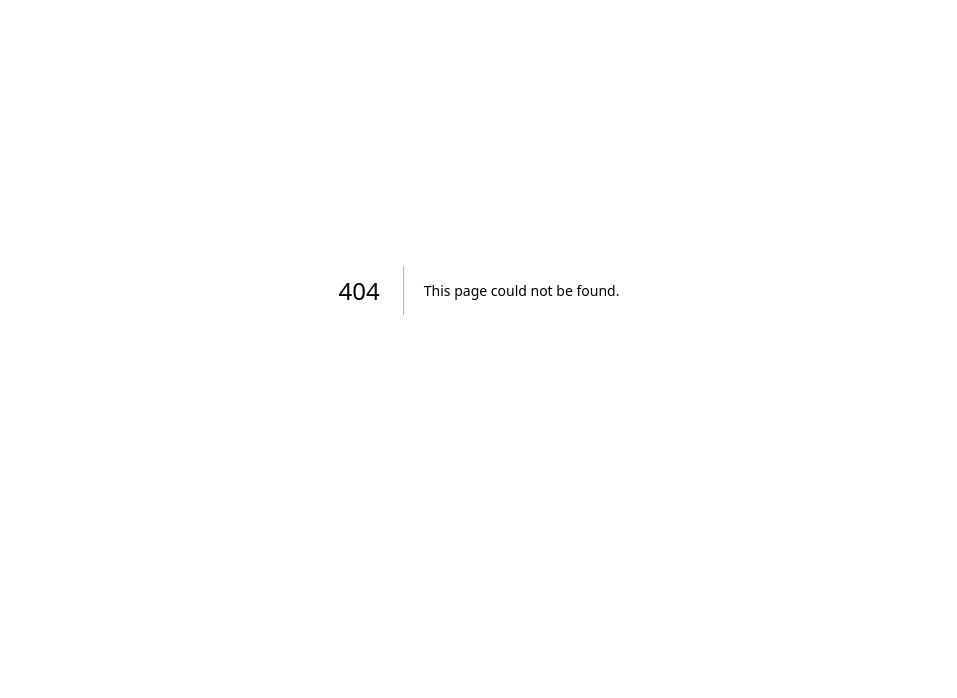
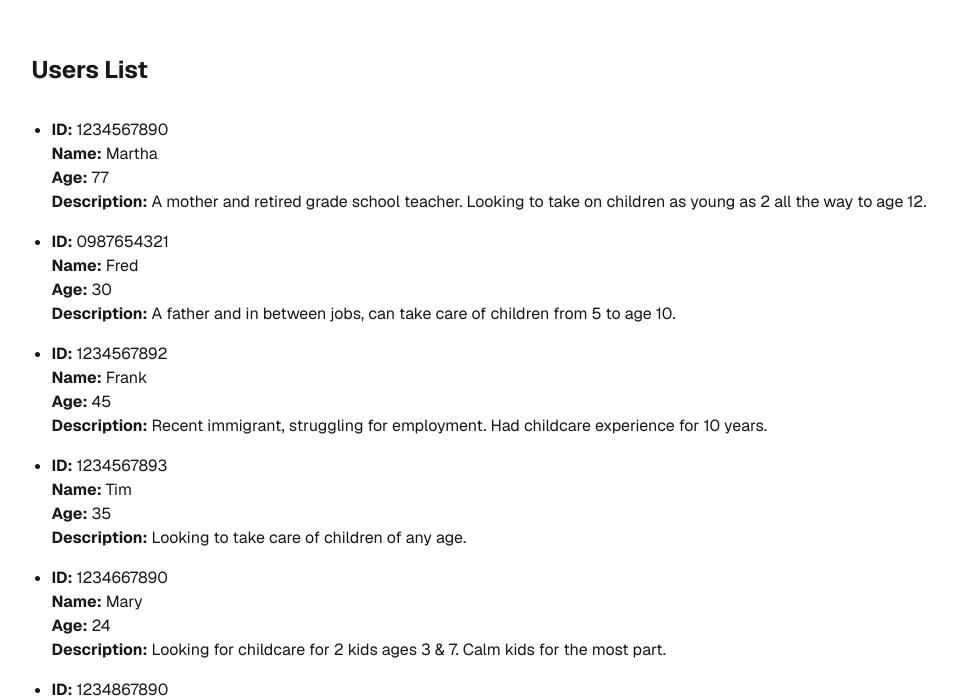
Before and after one commit to MuratAlkan06/HackDavis, a Next.js app: page /users in a window 1280 px wide. Before the commit this address had no page. Shown: the part 110-808 px from the top of the page, without its empty margins (161-1118 px from the left). Built offline with nearby package versions, Linux system fonts and the light colour scheme.

Commit message:
Combined Jake's database with search page code

```diff
--- /dev/null
+++ b/app/Caretaker/SearchPage/SearchPage.js
@@ -0,0 +1,80 @@
+import React from 'react';
+import { MapContainer, TileLayer, Marker, Popup } from 'react-leaflet';
+import 'leaflet/dist/leaflet.css';
+
+export default function CaretakerMapPage() {
+    const caretakers = [
+        {
+          id: 1,
+          name: "John Doe",
+          location: "Central Davis",
+          lat: 38.5449,
+          lng: -121.7405,
+        },
+        {
+          id: 2,
+          name: "Jane Smith",
+          location: "El Macero",
+          lat: 38.5294,
+          lng: -121.6833,
+        },
+        {
+          id: 3,
+          name: "Alex Kim",
+          location: "Covell Park",
+          lat: 38.5662,
+          lng: -121.7616,
+        },
+      ];
+  return (
+    <div className="min-h-screen bg-[#f6d5d3] font-sans">
+      <header className="bg-[#f4a9a3] p-4 flex justify-between items-center shadow-md">
+        <div className="flex items-center space-x-3">
+          <img src="/ChildCareMap.png" alt="BridgeCare Logo" className="h-8" />
+          <h1 className="text-white text-xl font-semibold">Find A Caretaker!</h1>
+        </div>
+        <button className="bg-white text-[#f4a9a3] px-4 py-2 rounded-lg font-semibold hover:bg-gray-100">
+          Log Out ↷
+        </button>
+      </header>
+
+      <div className="bg-[#fbeae9] px-6 py-4 flex flex-col md:flex-row justify-center items-center gap-4">
+        <input
+          type="text"
+          placeholder="Search Zipcode"
+          className="px-4 py-2 rounded-lg border border-gray-300 w-full md:w-1/3"
+        />
+        <button className="bg-[#f4a9a3] text-white px-4 py-2 rounded-lg hover:bg-[#e8948c]">
+          Edit Filtering
+        </button>
+      </div>
+
+      <div className="p-6 grid grid-cols-1 md:grid-cols-3 gap-6">
+        {caretakers.map((c) => (
+          <div key={c.id} className="bg-white shadow-md rounded-xl p-4 flex flex-col items-center">
+            <div className="text-4xl mb-2">👤</div>
+            <h2 className="font-bold">{c.name}</h2>
+            <p className="text-sm text-gray-500">{c.location}</p>
+            <div className="mt-2 text-xl text-pink-400">♥</div>
+          </div>
+        ))}
+      </div>
+
+      <div className="h-[400px] px-6 pb-12">
+        <MapContainer center={[38.5449, -121.7405]} zoom={13} scrollWheelZoom={false} className="w-full h-full rounded-lg">
+          <TileLayer
+            url="https://{s}.tile.openstreetmap.org/{z}/{x}/{y}.png"
+            attribution="&copy; OpenStreetMap contributors"
+          />
+          {caretakers.map((c) => (
+            <Marker key={c.id} position={[c.lat, c.lng]}>
+              <Popup>
+                {c.name} <br /> {c.location}
+              </Popup>
+            </Marker>
+          ))}
+        </MapContainer>
+      </div>
+    </div>
+  );
+}
--- /dev/null
+++ b/app/users/page.js
@@ -0,0 +1,76 @@
+'use client';
+
+const users = [
+    {
+        ID: "1234567890",
+        name: "Martha",
+        age: 77,
+        description:
+          "A mother and retired grade school teacher.\nLooking to take on children as young as 2 all the way to age 12.",
+      },
+      {
+        ID: "0987654321",
+        name: "Fred",
+        age: 30,
+        description:
+          "A father and in between jobs, can take\ncare of children from 5 to age 10.",
+      },
+      {
+        ID: "1234567892",
+        name: "Frank",
+        age: 45,
+        description:
+          "Recent immigrant, struggling for employment.\nHad childcare experience for 10 years.",
+      },
+      {
+        ID: "1234567893",
+        name: "Tim",
+        age: 35,
+        description: "Looking to take care of children of any age.",
+      },
+      {
+        ID: "1234667890",
+        name: "Mary",
+        age: 24,
+        description:
+          "Looking for childcare for 2 kids ages 3 & 7.\nCalm kids for the most part.",
+      },
+      {
+        ID: "1234867890",
+        name: "Susan",
+        age: 31,
+        description: "Looking for care for my young child age 3.",
+      },
+      {
+        ID: "1234597890",
+        name: "Fred",
+        age: 26,
+        description: "Looking for care for my son while at work.",
+      },
+      {
+        ID: "1230567890",
+        name: "Sallin",
+        age: 25,
+        description: "Father looking for child care for my 8-year-old.",
+      },
+];
+
+export default function UsersPage() {
+  return (
+    <div className="grid grid-rows-[20px_1fr_20px] items-center justify-items-center min-h-screen p-8 pb-20 gap-16 sm:p-20 font-sans">
+      <main className="flex flex-col gap-[32px] row-start-2 items-center sm:items-start">
+        <h1 className="text-2xl font-bold">Users List</h1>
+        <ul className="list-disc pl-5">
+          {users.map((user, index) => (
+            <li key={index} className="mb-4">
+              <p><strong>ID:</strong> {user.ID}</p>
+              <p><strong>Name:</strong> {user.name}</p>
+              <p><strong>Age:</strong> {user.age}</p>
+              <p><strong>Description:</strong> {user.description}</p>
+            </li>
+          ))}
+        </ul>
+      </main>
+    </div>
+  );
+}
```
